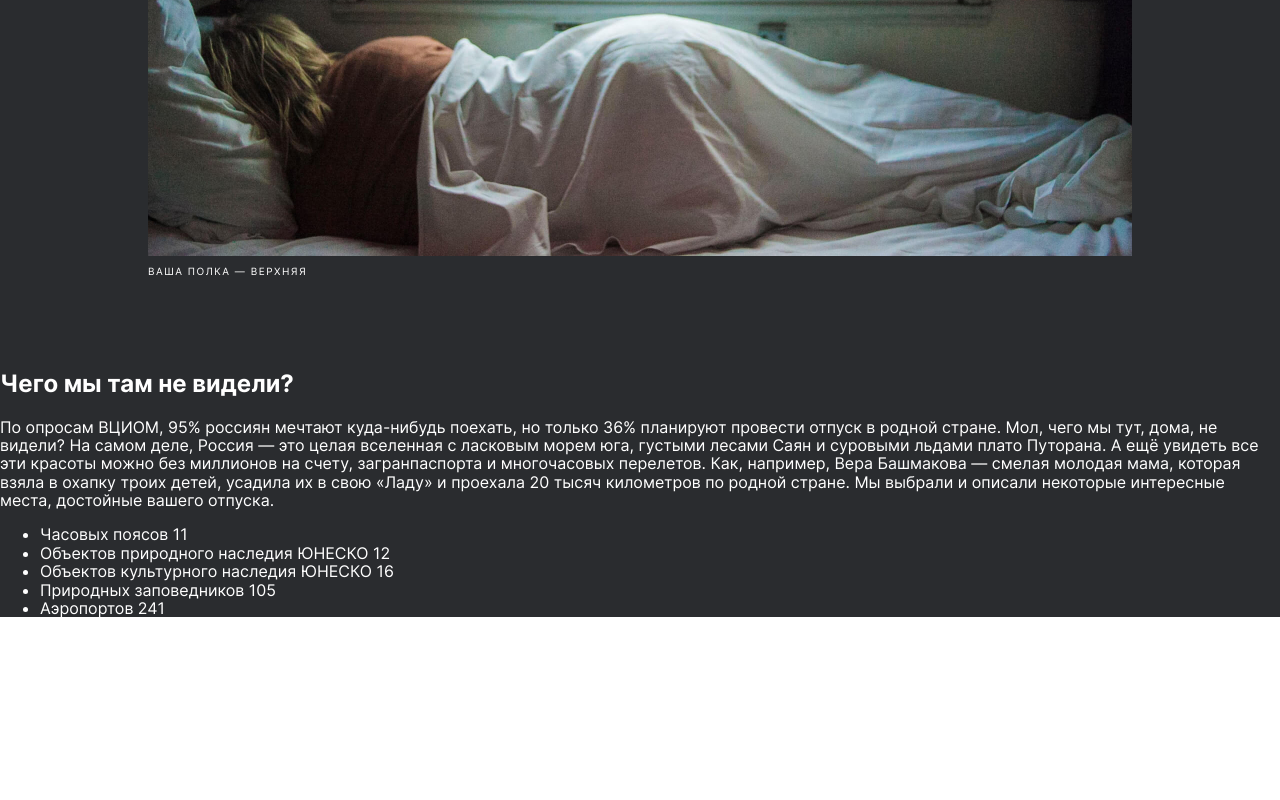
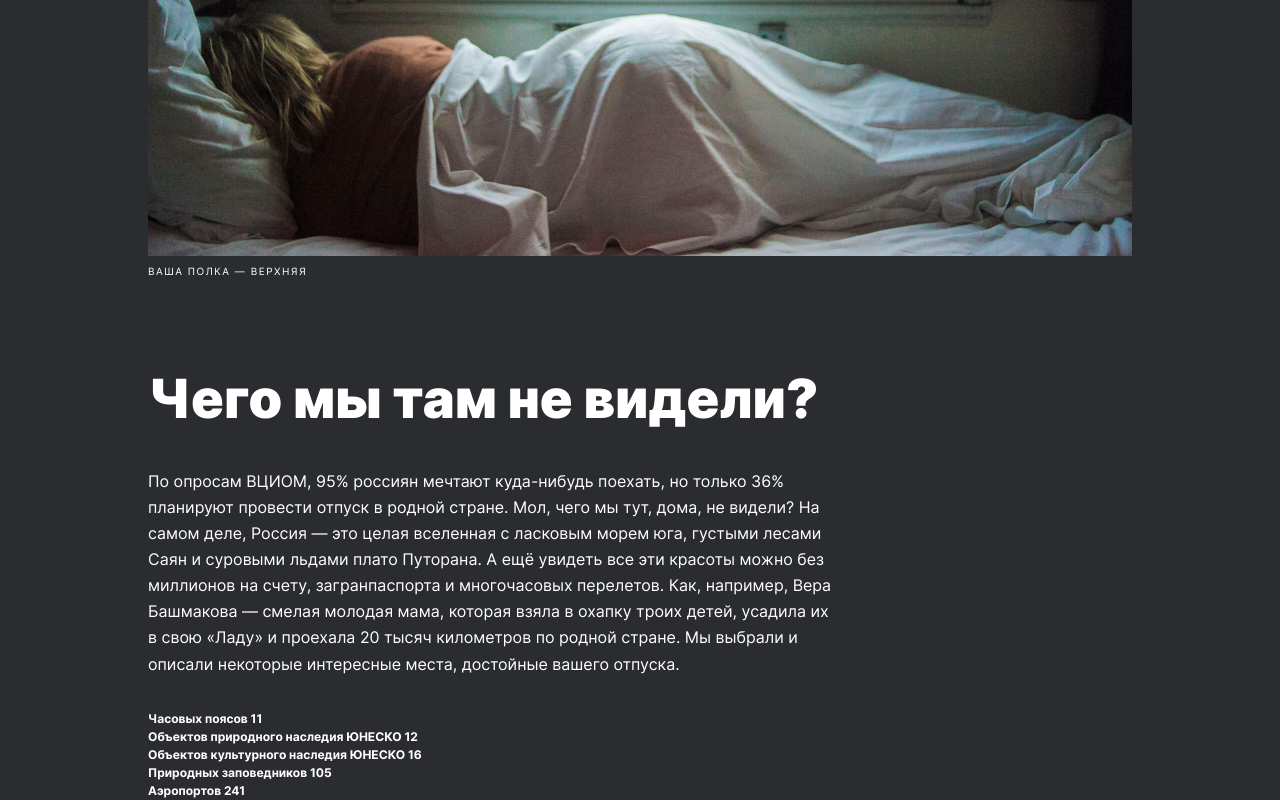
Before and after one commit to Vladimir-Suetin/russian-travel, a plain HTML site: page index.html in a window 1280 px wide. Shown: the part 863-1663 px from the top of the page. Before the commit the page ends 1496 px from the top, so only its background shows below. Drawn offline with Linux system fonts and the light colour scheme.

Commit message:
закончил блок intro

```diff
--- a/blocks/header/header.css
+++ b/blocks/header/header.css
@@ -10,7 +10,6 @@
   .header {
     width: calc(100% - (48px * 2));
     min-height: 52px;
-    margin-bottom: 56px;
     margin-bottom: 56px;
   }
 }
--- a/blocks/intro/__list/intro__list.css
+++ b/blocks/intro/__list/intro__list.css
@@ -0,0 +1,17 @@
+.intro__list {
+  margin: 0;
+  padding: 0;
+  list-style: none;
+}
+
+@media screen and (min-width: 1280px) {
+  .intro__list {
+    max-width: 690px;
+    min-height: 90px;
+    font-family: "Inter";
+    font-style: normal;
+    font-weight: 700;
+    font-size: 12px;
+    line-height: 18px;
+  }
+}
--- a/blocks/intro/__text/intro__text.css
+++ b/blocks/intro/__text/intro__text.css
@@ -0,0 +1,17 @@
+.intro__text {
+  margin: 0;
+  padding: 0;
+}
+
+@media screen and (min-width: 1280px) {
+  .intro__text {
+    max-width: 690px;
+    min-height: 208px;
+    font-family: "Inter";
+    font-style: normal;
+    font-weight: 400;
+    font-size: 16px;
+    line-height: 163%;
+    margin-bottom: 33px;
+  }
+}
--- a/blocks/intro/__title/intro__title.css
+++ b/blocks/intro/__title/intro__title.css
@@ -0,0 +1,17 @@
+.intro__title {
+  margin: 0;
+  padding: 0;
+}
+
+@media screen and (min-width: 1280px) {
+  .intro__title {
+    max-width: 690px;
+    min-height: 58px;
+    font-family: "Inter";
+    font-style: normal;
+    font-weight: 900;
+    font-size: 54px;
+    line-height: 58px;
+    margin-bottom: 40px;
+  }
+}
--- a/blocks/intro/intro.css
+++ b/blocks/intro/intro.css
@@ -0,0 +1,10 @@
+.intro {
+}
+
+@media screen and (min-width: 1280px) {
+  .intro {
+    max-width: 690px;
+    min-height: 429px;
+    margin-left: 148px;
+  }
+}
```
